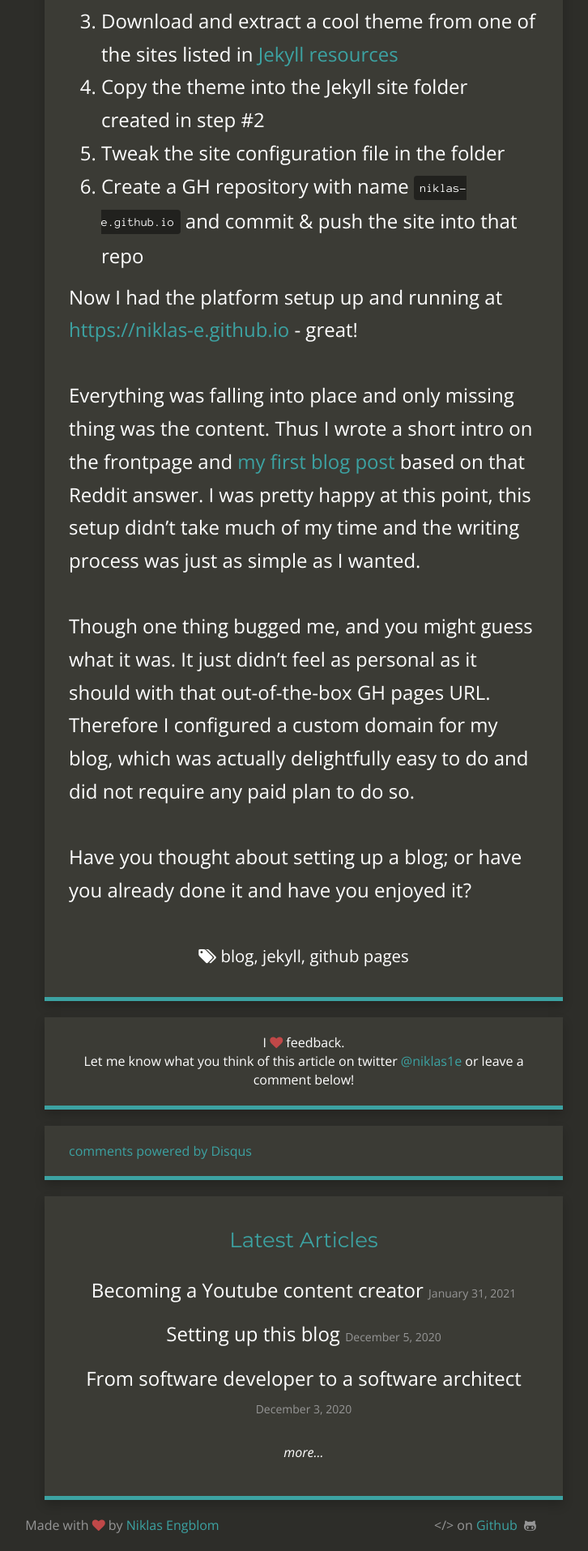
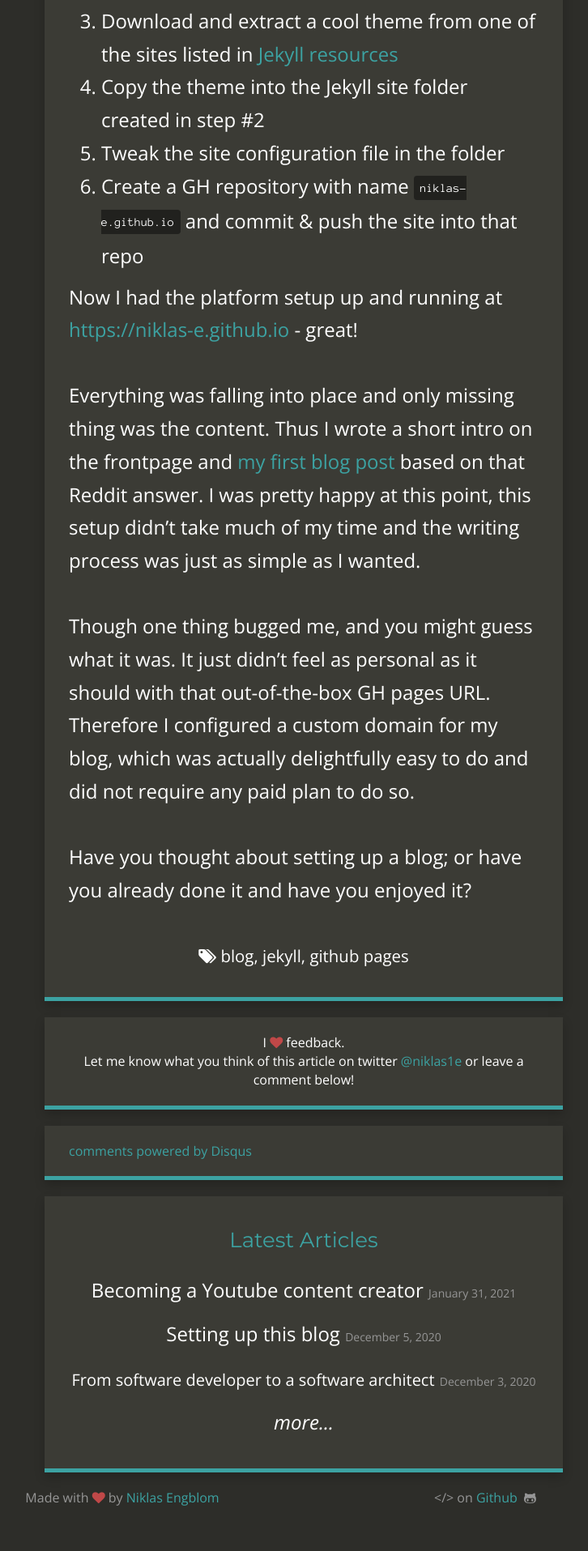
Before and after one commit to niklas-e/niklas-e.github.io, a Jekyll site: the page built from _posts/2020-12-05-setting-up-this-blog.md, in a window 1280 px wide. Shown: the part 1696-3611 px from the top of the page at 81% size, without its empty margins (265-991 px from the left). Built offline with Jekyll 4.4.1, drawn with Linux system fonts in a browser that asks for light colours; nearby versions of some CDN libraries; comment, search, counter and statistics services are not loaded; after the commit the page ends 3577 px from its top, so only the background shows below that.

Commit message:
Fix oversized titles in latest articles

```diff
--- a/_includes/footer.html
+++ b/_includes/footer.html
@@ -24,7 +24,7 @@
    });
 </script>
 
-{% if page.make-smaller-titles %}
+{% if page.make-smaller-titles or layout.make-smaller-titles %}
 <script type="text/javascript">
 
   function setFontSize() {
--- a/_layouts/post.html
+++ b/_layouts/post.html
@@ -167,7 +168,7 @@ layout: default
       {% endif %}
 
       <div class="content-panel">
-        <div class="latest-articles">
+        <div class="latest-articles articles">
           <h2>Latest Articles</h2>
           <ul>
             {% for post in site.posts limit: site.post_limit %}
```
Also changed, not shown: other parts of _layouts/post.html (+1 -0 lines).
